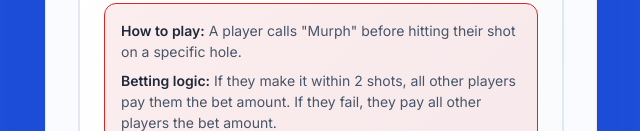
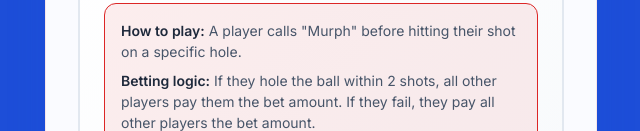
Before and after one commit to docsavage3/savage_golf_betting_tracker, a plain HTML site: page index.html in a window 1280 px wide. Shown: the part 669-800 px from the top of the page, without its empty margins (319-959 px from the left). Drawn offline with Linux system fonts and the light colour scheme.

Commit message:
Update index.html

```diff
--- a/index.html
+++ b/index.html
@@ -60,7 +60,7 @@
                         </div>
                         <div class="game-description">
                             <p><strong>How to play:</strong> A player calls "Murph" before hitting their shot on a specific hole.</p>
-                            <p><strong>Betting logic:</strong> If they make it within 2 shots, all other players pay them the bet amount. If they fail, they pay all other players the bet amount.</p>
+                            <p><strong>Betting logic:</strong> If they hole the ball within 2 shots, all other players pay them the bet amount. If they fail, they pay all other players the bet amount.</p>
                         </div>
                         <div class="bet-amount" id="murphBetAmount" style="display: none;">
                             <label for="murphBet">Bet Amount ($):</label>
```
